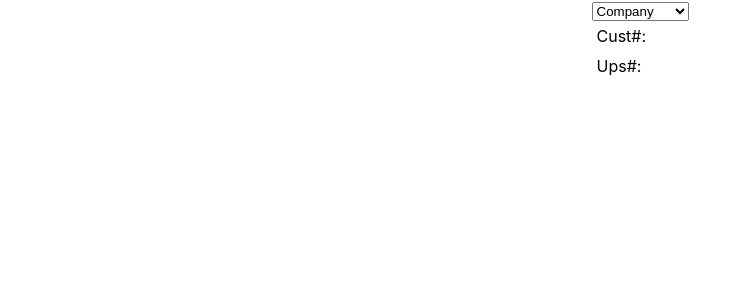
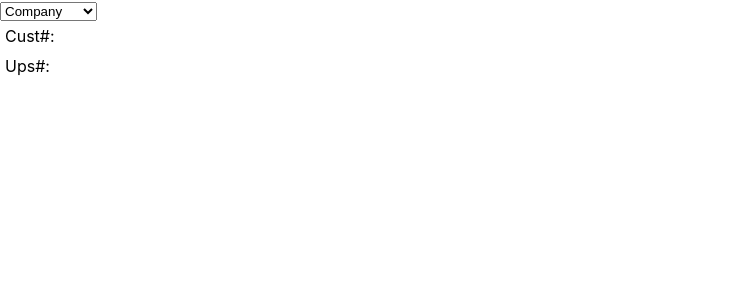
Before and after one commit to PaulKillian/oer, a Next.js app: page / in a window 1280 px wide. Shown: the top 300 px of the page, without its empty margins (0-752 px from the left). Built offline with nearby package versions, Linux system fonts and the light colour scheme.

Commit message:
less road travel

```diff
--- a/styles/globals.css
+++ b/styles/globals.css
@@ -4,8 +4,6 @@ body {
   margin: 0;
   font-family: -apple-system, BlinkMacSystemFont, Segoe UI, Roboto, Oxygen,
     Ubuntu, Cantarell, Fira Sans, Droid Sans, Helvetica Neue, sans-serif;
-  display: flex;
-  justify-content: center;
 }
 
 a {
```
